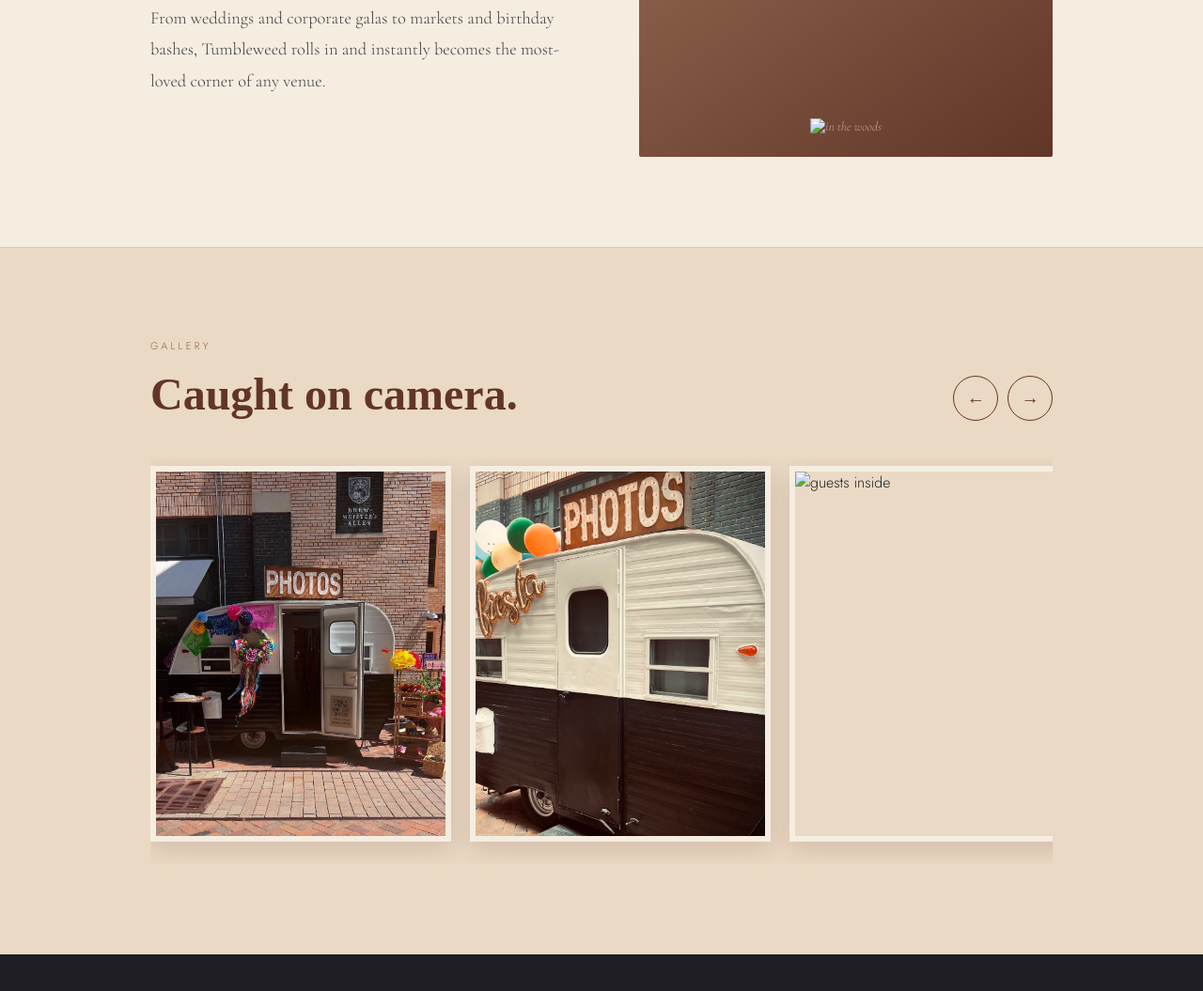
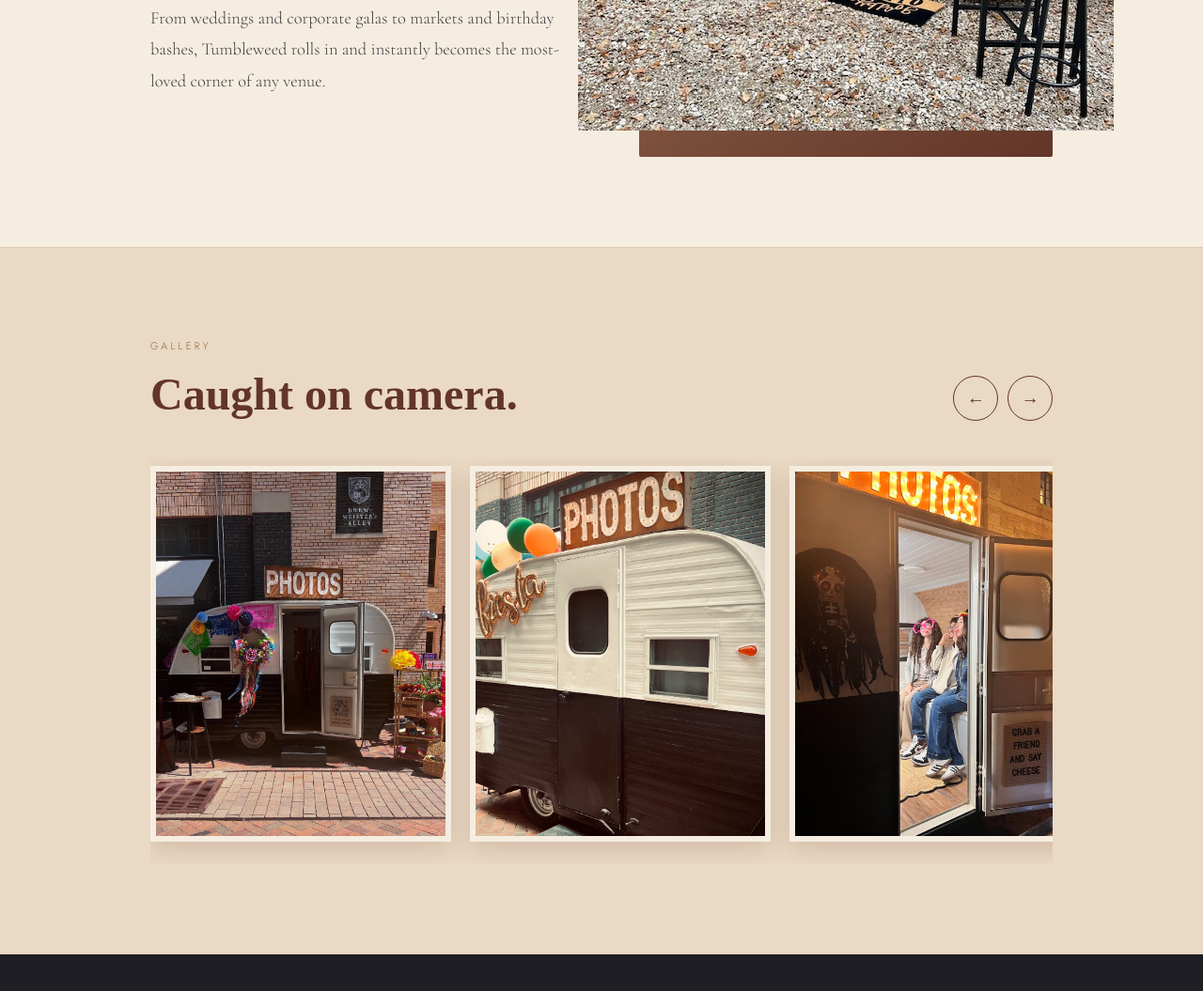
Before and after one commit to milwoodmarket/tumbleweed, a plain HTML site: page index.html in a window 1280 px wide. Shown: the part 1317-2372 px from the top of the page at 94% size. Drawn offline with nearby package versions, Linux system fonts and the light colour scheme; a web font is replaced by a local one.

Commit message:
Update index.html

```diff
--- a/index.html
+++ b/index.html
@@ -706,7 +706,7 @@
       <div class="about-decoration reveal reveal-delay-1">
         <div class="deco-box">
           &#128247;
-          <span class="deco-label"><img src="images/image12.jpg" alt="in the woods"</span>
+          <span class="deco-label"><img src="images/image12.jpeg" alt="in the woods"</span>
         </div>
       </div>
     </div>
@@ -730,7 +730,7 @@
       <div class="gallery-track" id="gTrack" tabindex="0" aria-label="Photo gallery">
       <figure class="gallery-slide"><img src="images/fiesta with wreath.jpg" alt="fiesta with wreath" loading="lazy" /></figure>
       <figure class="gallery-slide"><img src="images/fiesta filtered.jpeg" alt="fiesta filtered" loading="lazy" /></figure>
-      <figure class="gallery-slide"><img src="images/guests inside.jpeg" alt="guests inside" loading="lazy" /></figure>
+      <figure class="gallery-slide"><img src="images/guests inside.jpg" alt="guests inside" loading="lazy" /></figure>
       <figure class="gallery-slide"><img src="images/IMG_6168-EDIT.jpg" alt="guests at market" loading="lazy" /></figure>
       <figure class="gallery-slide"><img src="images/videoframe_938.png" alt="halloween" loading="lazy" /></figure>
       <figure class="gallery-slide"><img src="images/videoframe_1095.png" alt="fiesta interior" loading="lazy" /></figure>
```
